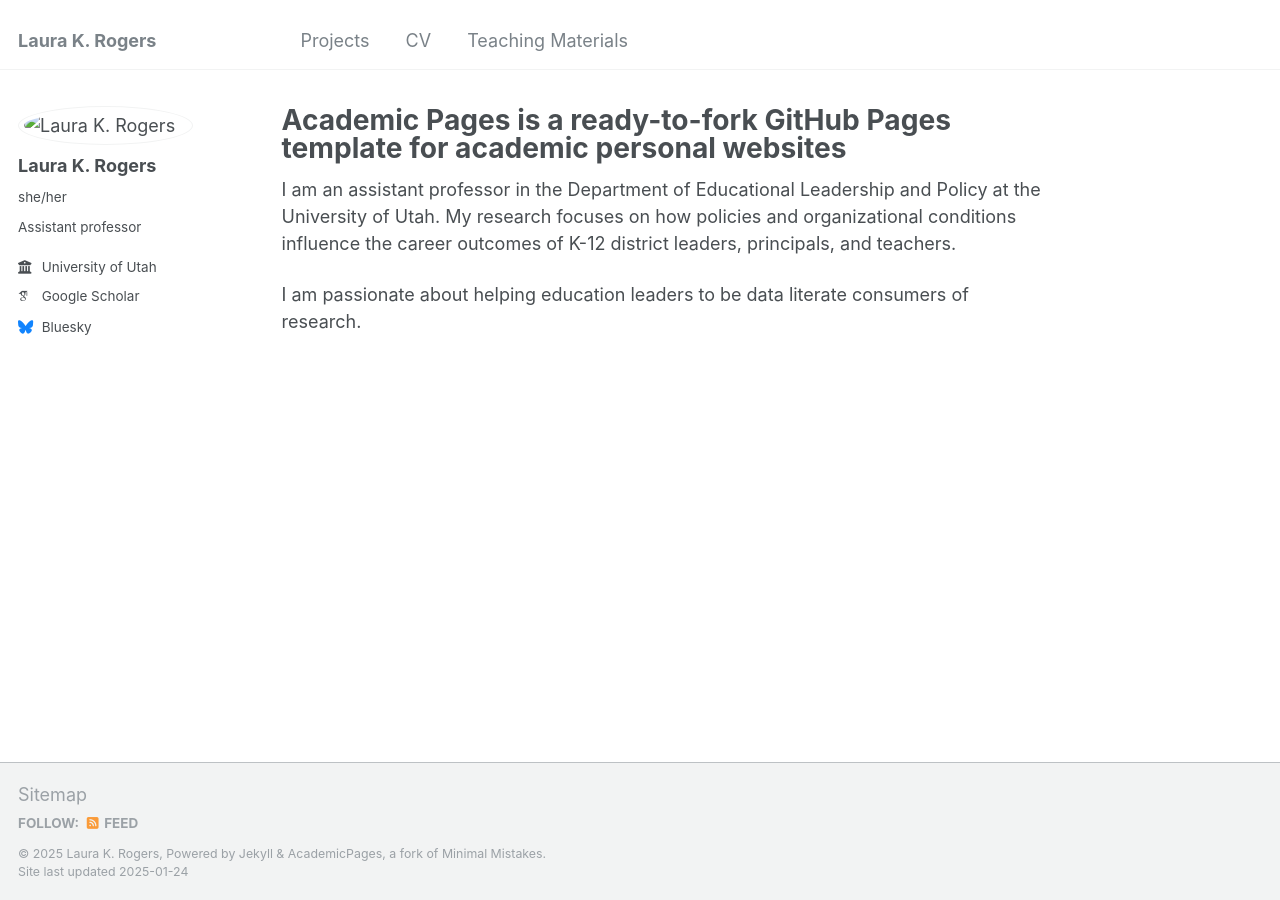
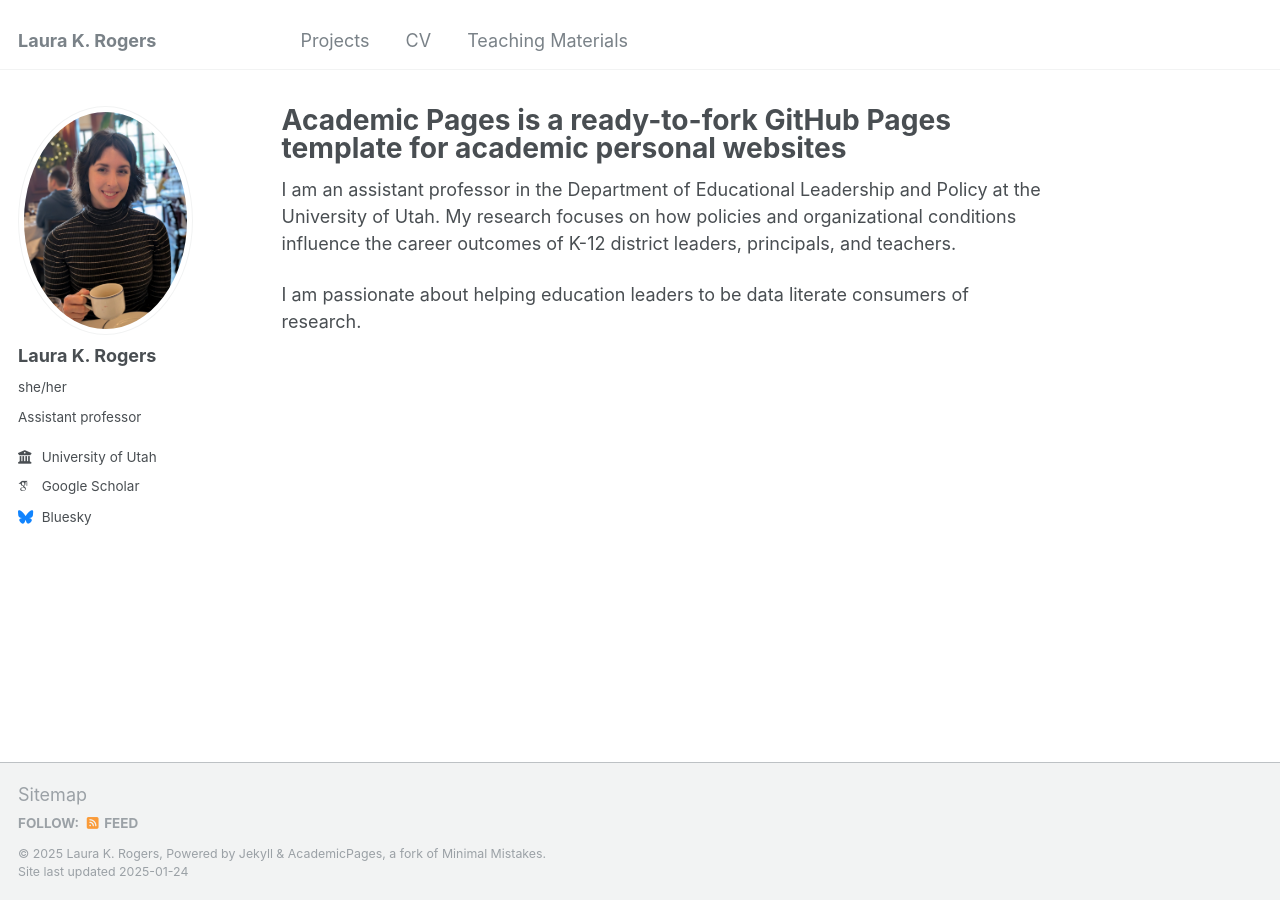
Before and after one commit to lkrogers2/lkrogers2.github.io, a Jekyll site: the page built from _pages/about.md, in a window 1280 px wide. Built offline with Jekyll 4.4.1, drawn with Linux system fonts in a browser that asks for light colours; some web fonts are replaced.

Commit message:
Update _config.yml
fixed image path

```diff
--- a/_config.yml
+++ b/_config.yml
@@ -21,7 +21,7 @@ repository               : "lkrogers2/lkrogers2.github.io"
 #               Additional customization can be done by editing /_includes/author-profile.html
 author:
   # Biographic information
-  avatar           : "/files/laura.jpg"
+  avatar           : "laura.jpg"
   name             : "Laura K. Rogers"
   pronouns         : "she/her"
   bio              : "Assistant professor"
```
